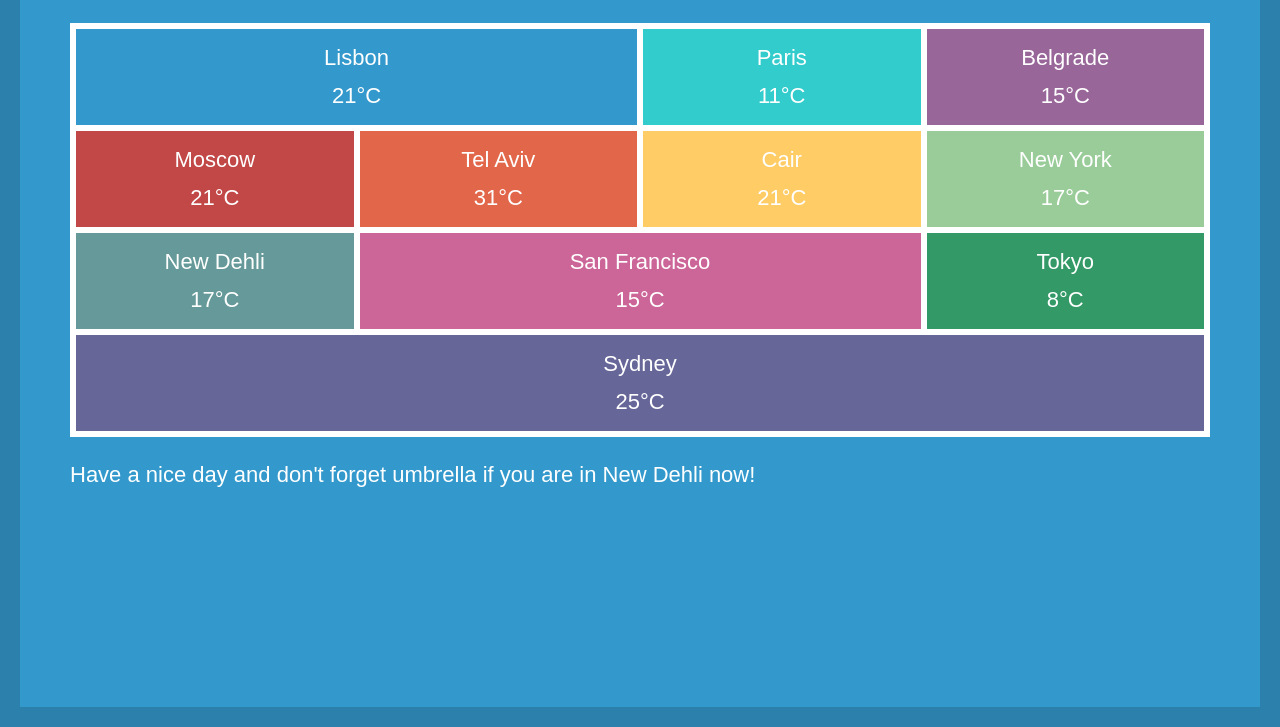
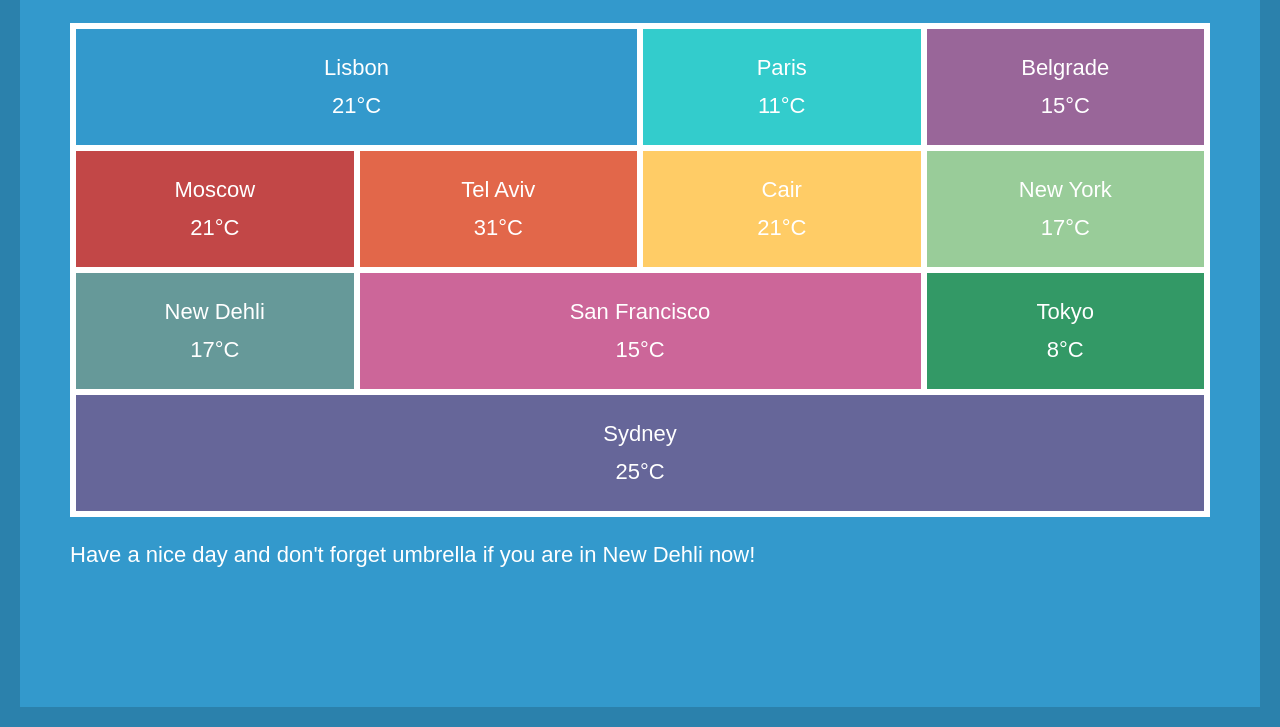
Before and after one commit to annakobzar/CSS-weather-forecast, a plain HTML site: page index.html in a window 1280 px wide. Shown: the part 73-800 px from the top of the page. Drawn offline with Linux system fonts and the light colour scheme; some icons are missing.

Commit message:
initial commit3

```diff
--- a/css/styles.css
+++ b/css/styles.css
@@ -46,11 +46,17 @@ h1 {
 }
 
 .cities {
-  /* border: 3px solid #fff; */
   /* сделать рамку белую */
   background-color: #fff;
   padding: 3px;
-  transition: all 0.1s ease-in;
+}
+
+.cities:hover .city-item {
+  opacity: 0.5;
+}
+
+.cities:hover .city-item:hover {
+  opacity: 1;
 }
 
 .city-item {
@@ -58,8 +64,9 @@ h1 {
   /* чтобы было белое при наведении */
   background-color: #fff;
   text-align: center;
-  padding: 10px 0;
+  padding: 20px 0;
   line-height: 38px;
+  transition: all 0.3s ease-in;
 }
 
 .city-item:nth-child(11n + 1) {
@@ -106,14 +113,6 @@ h1 {
   background-color: #666699;
 }
 
-.cities:hover .city-item {
-  opacity: 0.5;
-}
-
-.cities:hover .city-item:hover {
-  opacity: 1;
-}
-
 p {
   padding: 25px 0;
 }
--- a/index.html
+++ b/index.html
@@ -26,48 +26,56 @@
 
       <div class="row cities">
         <div class="col-6 city-item">
-          Lisbon <br />
-          21&deg;C <i class="wi wi-day-sunny"></i>
+          <h2 class="city-name">Lisbon</h2>
+          <div class="weather">21&deg;C <i class="wi wi-day-sunny"></i></div>
         </div>
         <div class="col-3 city-item">
-          Paris <br />
-          11&deg;C <i class="wi wi-night-rain-mix"></i>
+          <h2 class="city-name">Paris</h2>
+          <div class="weather">
+            11&deg;C <i class="wi wi-night-rain-mix"></i>
+          </div>
         </div>
         <div class="col-3 city-item">
-          Belgrade <br />
-          15&deg;C <i class="wi wi-day-cloudy"></i>
+          <h2 class="city-name">Belgrade</h2>
+          <div class="weather">15&deg;C <i class="wi wi-day-cloudy"></i></div>
         </div>
         <div class="col-3 city-item">
-          Moscow <br />
-          21&deg;C <i class="wi wi-day-cloudy-high"></i>
+          <h2 class="city-name">Moscow</h2>
+          <div class="weather">
+            21&deg;C <i class="wi wi-day-cloudy-high"></i>
+          </div>
         </div>
         <div class="col-3 city-item">
-          Tel Aviv <br />
-          31&deg;C <i class="wi wi-hot"></i>
+          <h2 class="city-name">Tel Aviv</h2>
+          <div class="weather">31&deg;C <i class="wi wi-hot"></i></div>
         </div>
         <div class="col-3 city-item">
-          Cair <br />
-          21&deg;C <i class="wi wi-day-sunny"></i>
+          <h2 class="city-name">Cair</h2>
+          <div class="weather">21&deg;C <i class="wi wi-day-sunny"></i></div>
         </div>
         <div class="col-3 city-item">
-          New York <br />
-          17&deg;C <i class="wi wi-day-thunderstorm"></i>
+          <h2 class="city-name">New York</h2>
+          <div class="weather">
+            17&deg;C <i class="wi wi-day-thunderstorm"></i>
+          </div>
         </div>
         <div class="col-3 city-item">
-          New Dehli <br />
-          17&deg;C <i class="wi wi-hail"></i>
+          <h2 class="city-name">New Dehli</h2>
+          <div class="weather">17&deg;C <i class="wi wi-hail"></i></div>
         </div>
         <div class="col-6 city-item">
-          San Francisco <br />
-          15&deg;C <i class="wi wi-day-cloudy"></i>
+          <h2 class="city-name">San Francisco</h2>
+          <div class="weather">15&deg;C <i class="wi wi-day-cloudy"></i></div>
         </div>
         <div class="col-3 city-item">
-          Tokyo <br />
-          8&deg;C <i class="wi wi-night-clear"></i>
+          <h2 class="city-name">Tokyo</h2>
+          <div class="weather">8&deg;C <i class="wi wi-night-clear"></i></div>
         </div>
         <div class="col-12 city-item">
-          Sydney <br />
-          25&deg;C <i class="wi wi-night-partly-cloudy"></i>
+          <h2 class="city-name">Sydney</h2>
+          <div class="weather">
+            25&deg;C <i class="wi wi-night-partly-cloudy"></i>
+          </div>
         </div>
       </div>
       <div class="row">
```
